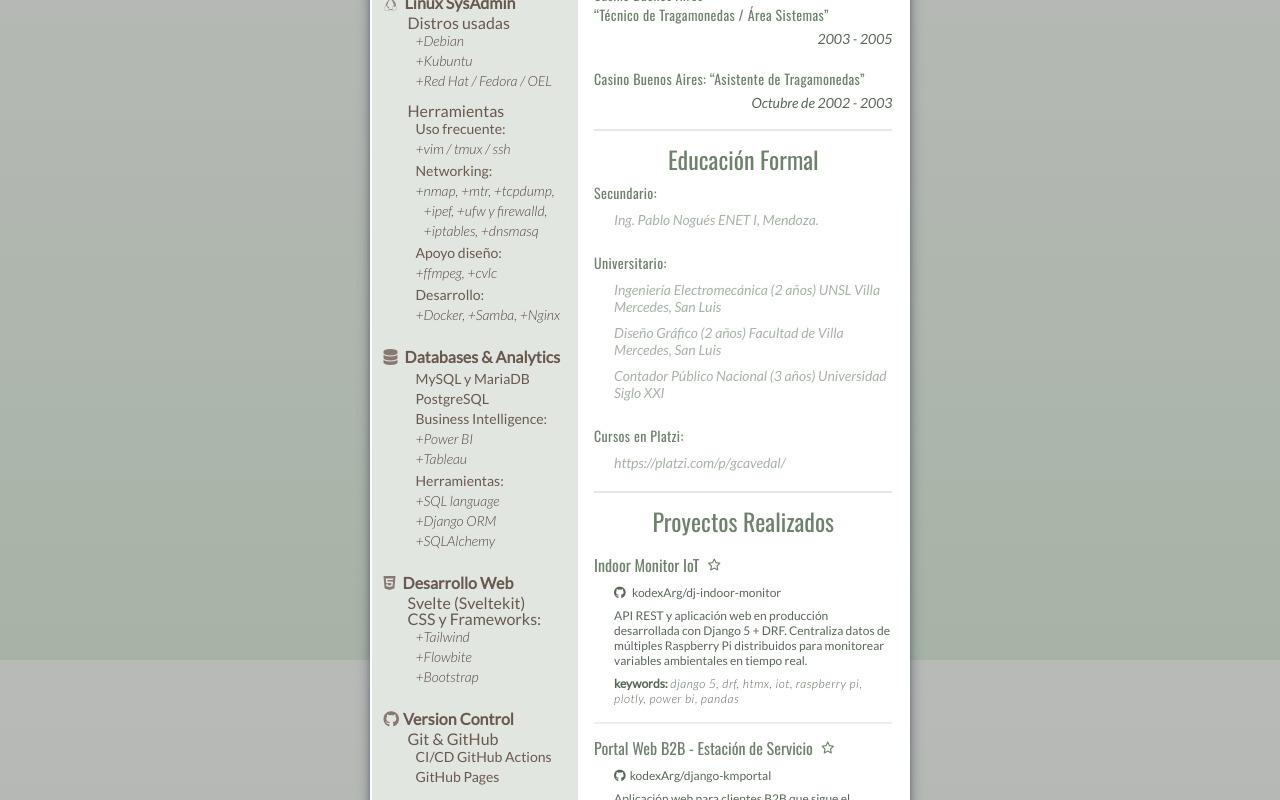
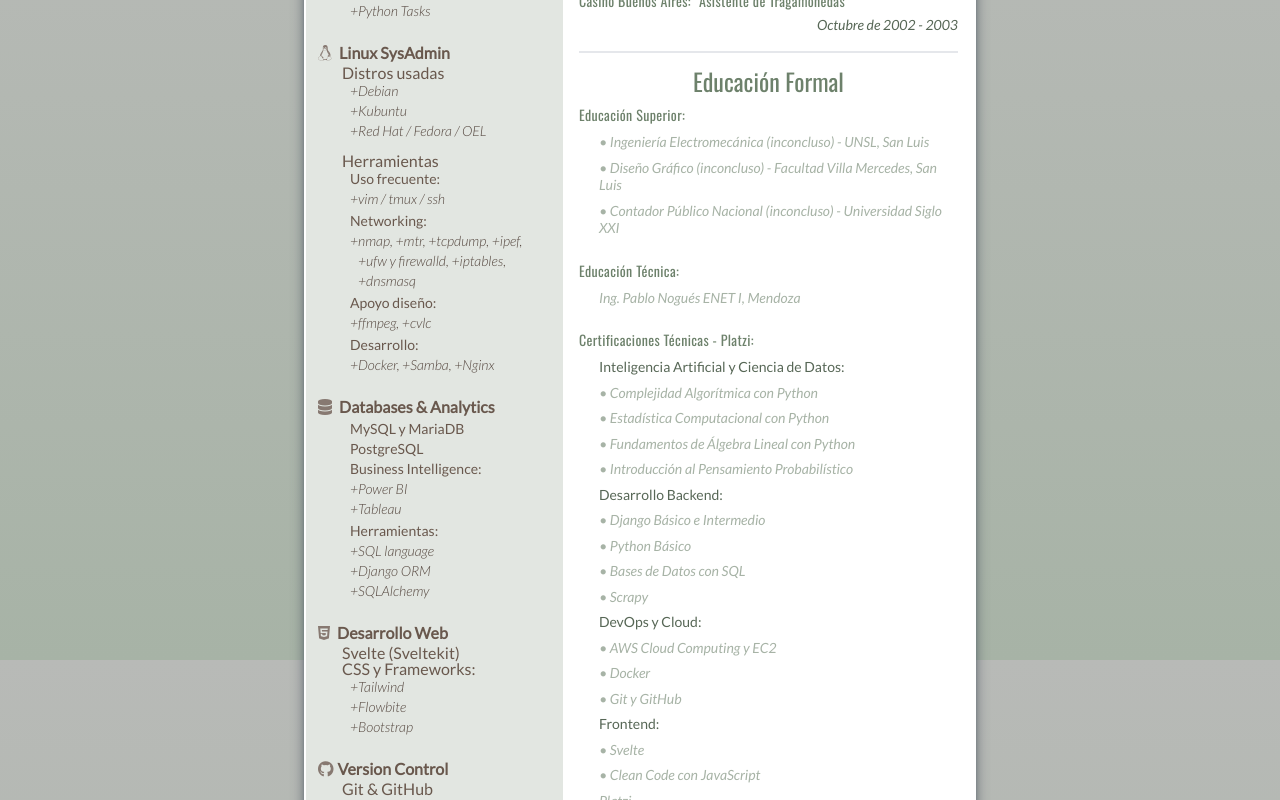
Before and after one commit to kodexArg/cv, a SvelteKit app: page / in a window 1280 px wide. Shown: the part 940-1740 px from the top of the page. Built offline with nearby package versions, Linux system fonts and the light colour scheme.

Commit message:
checkpoint

```diff
--- a/src/components/Education.svelte
+++ b/src/components/Education.svelte
@@ -19,11 +19,7 @@
       continuar.
     </p>
     <p>
-      Mis curos realizados en Platzi pueden ser consultados aquí: <b>
-        <a href="https://platzi.com/p/gcavedal/">
-          https://platzi.com/p/gcavedal/
-        </a>
-      </b>
+      <a href="https://platzi.com/p/gcavedal/">Platzi</a>
     </p>
     <p>
       Lo cierto es que soy un apasionado por el conocimiento, devorador de
--- a/src/components/MaximizeButton.svelte
+++ b/src/components/MaximizeButton.svelte
@@ -8,10 +8,19 @@
 
 <button
   on:click={toggleMaximize}
-  class="fixed top-4 right-4 bg-mate-100 hover:bg-mate-200 p-2 rounded-full shadow-md"
+  class="fixed top-4 right-4 bg-mate-100 hover:bg-mate-200 p-2 rounded-full shadow-md z-50"
 >
-  {#if $isMaximized}
-    <!-- Usar el contenido de minimize.svg -->
+  {#if !$isMaximized}
+    <!-- Usar el contenido de maximize.svg cuando está minimizado -->
+    <svg xmlns="http://www.w3.org/2000/svg" width="24" height="24" viewBox="0 0 24 24" fill="none" stroke="currentColor" stroke-width="2" stroke-linecap="round" stroke-linejoin="round" class="icon icon-tabler icons-tabler-outline icon-tabler-maximize">
+      <path stroke="none" d="M0 0h24v24H0z" fill="none"/>
+      <path d="M4 8v-2a2 2 0 0 1 2 -2h2" />
+      <path d="M4 16v2a2 2 0 0 0 2 2h2" />
+      <path d="M16 4h2a2 2 0 0 1 2 2v2" />
+      <path d="M16 20h2a2 2 0 0 0 2 -2v-2" />
+    </svg>
+  {:else}
+    <!-- Usar el contenido de minimize.svg cuando está maximizado -->
     <svg xmlns="http://www.w3.org/2000/svg" width="24" height="24" viewBox="0 0 24 24" fill="none" stroke="currentColor" stroke-width="2" stroke-linecap="round" stroke-linejoin="round" class="icon icon-tabler icons-tabler-outline icon-tabler-minimize">
       <path stroke="none" d="M0 0h24v24H0z" fill="none"/>
       <path d="M15 19v-2a2 2 0 0 1 2 -2h2" />
@@ -19,14 +28,5 @@
       <path d="M5 15h2a2 2 0 0 1 2 2v2" />
       <path d="M5 9h2a2 2 0 0 0 2 -2v-2" />
     </svg>
-  {:else}
-    <!-- Usar el contenido de maximize.svg -->
-    <svg xmlns="http://www.w3.org/2000/svg" width="24" height="24" viewBox="0 0 24 24" fill="none" stroke="currentColor" stroke-width="2" stroke-linecap="round" stroke-linejoin="round" class="icon icon-tabler icons-tabler-outline icon-tabler-maximize">
-      <path stroke="none" d="M0 0h24v24H0z" fill="none"/>
-      <path d="M4 8v-2a2 2 0 0 1 2 -2h2" />
-      <path d="M4 16v2a2 2 0 0 0 2 2h2" />
-      <path d="M16 4h2a2 2 0 0 1 2 2v2" />
-      <path d="M16 20h2a2 2 0 0 0 2 -2v-2" />
-    </svg>
   {/if}
 </button>
--- a/src/components/ShortEducation.svelte
+++ b/src/components/ShortEducation.svelte
@@ -1,24 +1,43 @@
 <section>
   <h2>Educación Formal</h2>
+
   <article>
-    <h4>Secundario:</h4>
-    <span>Ing. Pablo Nogués ENET I, Mendoza.</span>
+    <h4>Educación Superior:</h4>
+    <span>• Ingeniería Electromecánica (inconcluso) - UNSL, San Luis</span>
+    <span>• Diseño Gráfico (inconcluso) - Facultad Villa Mercedes, San Luis</span>
+    <span>• Contador Público Nacional (inconcluso) - Universidad Siglo XXI</span>
   </article>
 
   <article>
-    <h4>Universitario:</h4>
-    <span>
-      Ingeniería Electromecánica (2 años) UNSL Villa Mercedes, San Luis
-    </span>
-    <span>Diseño Gráfico (2 años) Facultad de Villa Mercedes, San Luis</span>
-    <span>Contador Público Nacional (3 años) Universidad Siglo XXI</span>
+    <h4>Educación Técnica:</h4>
+    <span>Ing. Pablo Nogués ENET I, Mendoza</span>
   </article>
 
   <article>
-    <h4>Cursos en Platzi:</h4>
+    <h4>Certificaciones Técnicas - Platzi:</h4>
+    <span><strong>Inteligencia Artificial y Ciencia de Datos:</strong></span>
+    <span>• Complejidad Algorítmica con Python</span>
+    <span>• Estadística Computacional con Python</span>
+    <span>• Fundamentos de Álgebra Lineal con Python</span>
+    <span>• Introducción al Pensamiento Probabilístico</span>
+
+    <span><strong>Desarrollo Backend:</strong></span>
+    <span>• Django Básico e Intermedio</span>
+    <span>• Python Básico</span>
+    <span>• Bases de Datos con SQL</span>
+    <span>• Scrapy</span>
+
+    <span><strong>DevOps y Cloud:</strong></span>
+    <span>• AWS Cloud Computing y EC2</span>
+    <span>• Docker</span>
+    <span>• Git y GitHub</span>
+
+    <span><strong>Frontend:</strong></span>
+    <span>• Svelte</span>
+    <span>• Clean Code con JavaScript</span>
+
     <span>
-      <a href="https://platzi.com/p/gcavedal/">https://platzi.com/p/gcavedal/</a
-      >
+      <a href="https://platzi.com/p/gcavedal/">Platzi</a>
     </span>
   </article>
 </section>
@@ -32,6 +51,10 @@
     @apply text-sm italic text-mate-300 ml-5 my-1 leading-tight;
   }
 
+  span strong {
+    @apply not-italic text-mate-600 font-medium;
+  }
+
   section {
     @apply border-b-2;
   }
--- a/src/components/Skills.svelte
+++ b/src/components/Skills.svelte
@@ -1,6 +1,6 @@
 <section>
   <h1
-    class="w-full flex justify-center items-end text-pullover-300 text-2xl pb-2"
+    class="w-full flex justify-center items-end text-pullover-300 text-2xl pb-2 whitespace-nowrap"
   >
     <i class="fa fa-chevron-left !text-pullover-300 !text-xl" />
     HABILIDADES /
--- a/src/lib/stores.js
+++ b/src/lib/stores.js
@@ -1,4 +1,3 @@
-
 import { writable } from 'svelte/store';
 
 export const isMaximized = writable(false);
--- a/src/routes/+page.svelte
+++ b/src/routes/+page.svelte
@@ -38,15 +38,17 @@
 <style lang="postcss">
   .a4 {
     @apply bg-white rounded-lg shadow-lg shadow-gray-700 flex flex-col p-0.5;
-    @apply w-[33.81rem] mx-auto mt-12;
+    @apply w-[42rem] mx-auto mt-12;
     transition: all 0.3s ease;
     transform-origin: center;
   }
+
   :global(.maximized) .a4 {
-    @apply w-[52rem];
+    @apply w-full h-screen rounded-none shadow-none mt-0 mx-0;
   }
+
   .left-col {
-    @apply w-fib-5;
+    @apply w-fib-5 min-w-[9.6rem];
     transition: all 0.3s ease;
   }
   .right-col {
@@ -54,15 +56,21 @@
     transition: all 0.3s ease;
   }
   :global(.maximized) .left-col {
-    @apply w-1/4;
+    @apply w-1/4 min-w-[12.8rem];
   }
   :global(.maximized) .right-col {
     @apply w-3/4;
   }
+
   .background {
     @apply font-lato min-h-screen w-full;
     @apply flex justify-center;
     @apply py-8 px-4 md:px-8 lg:px-12;
     @apply bg-fixed bg-gradient-to-b from-[#B8BAB7] to-mate-300;
+    transition: all 0.3s ease;
+  }
+
+  :global(.maximized) .background {
+    @apply p-0 bg-none bg-white;
   }
 </style>
--- a/src/routes/full/+page.svelte
+++ b/src/routes/full/+page.svelte
@@ -37,15 +37,17 @@
 <style lang="postcss">
   .a4 {
     @apply bg-white rounded-lg shadow-lg shadow-gray-700 flex flex-col p-0.5;
-    @apply w-[33.81rem] mx-auto mt-12;
+    @apply w-[42rem] mx-auto mt-12;
     transition: all 0.3s ease;
     transform-origin: center;
   }
+
   :global(.maximized) .a4 {
-    @apply w-[52rem];
+    @apply w-full h-screen rounded-none shadow-none mt-0 mx-0;
   }
+
   .left-col {
-    @apply w-fib-5;
+    @apply w-fib-5 min-w-[9.6rem];
     transition: all 0.3s ease;
   }
   .right-col {
@@ -53,15 +55,21 @@
     transition: all 0.3s ease;
   }
   :global(.maximized) .left-col {
-    @apply w-1/4;
+    @apply w-1/4 min-w-[12.8rem];
   }
   :global(.maximized) .right-col {
     @apply w-3/4;
   }
+
   .background {
     @apply font-lato min-h-screen w-full;
     @apply flex justify-center;
     @apply py-8 px-4 md:px-8 lg:px-12;
     @apply bg-fixed bg-gradient-to-b from-[#B8BAB7] to-mate-300;
+    transition: all 0.3s ease;
+  }
+
+  :global(.maximized) .background {
+    @apply p-0 bg-none bg-white;
   }
 </style>
```
Also changed, not shown: package.json (+5 -5 lines), 2 other files (tests, documents, lock files or other folders).
